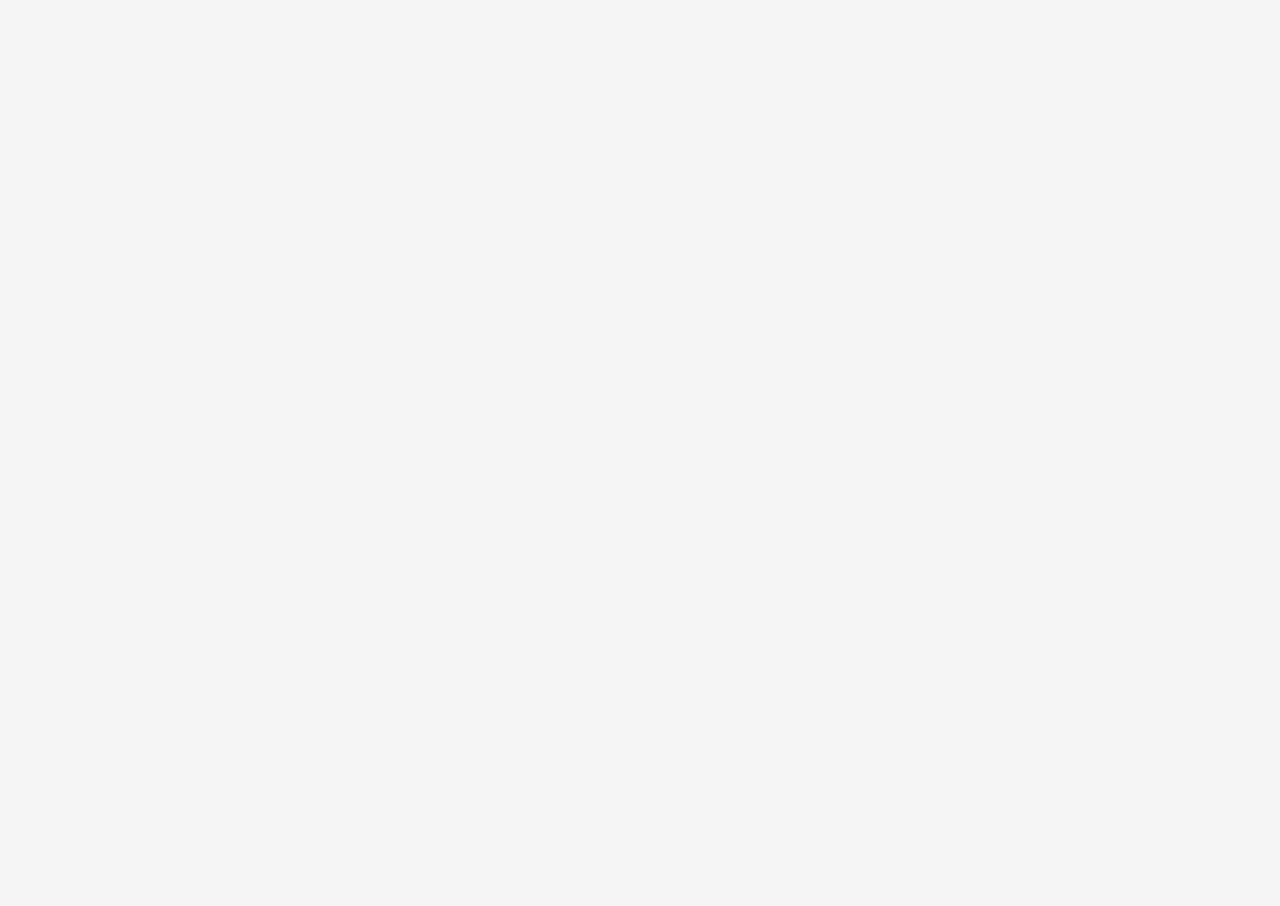
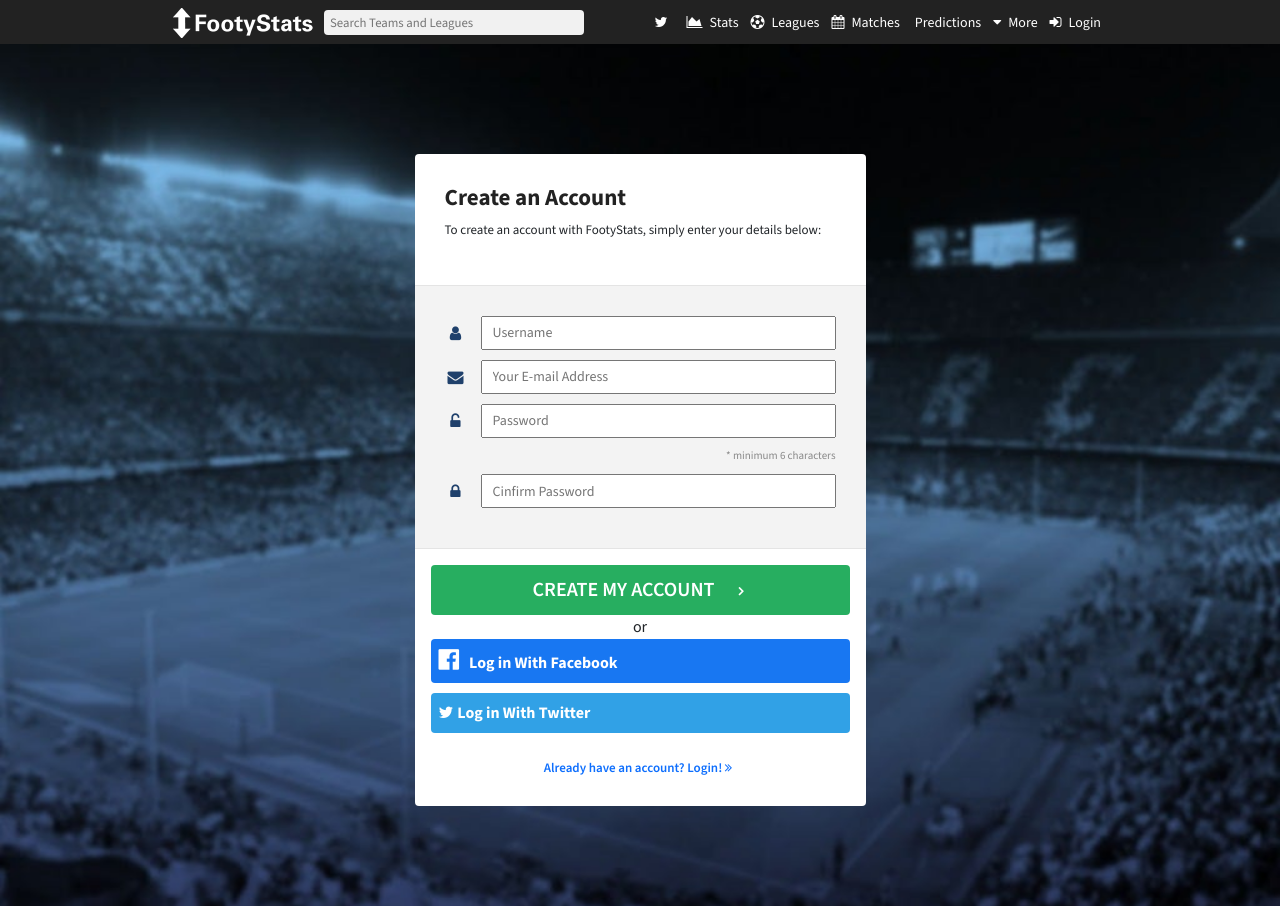
Before and after one commit to AntonioCassian/footy-stats, a Vue app: page /register in a window 1280 px wide. Before the commit the page ends 800 px from the top, so only its background shows below. Built offline with nearby package versions, Linux system fonts and the light colour scheme.

Commit message:
feat: registration page created

```diff
--- a/src/components/Form/Button.vue
+++ b/src/components/Form/Button.vue
@@ -17,7 +17,7 @@ export default{
         width: 100%;
         padding: 0.5em 0;
         text-align: center;
-        font-size: 1.4em;
+        font-size: 20px;
         text-transform: uppercase;
         cursor: pointer;
         background: #27ae60;
@@ -29,4 +29,10 @@ export default{
     .submit-form:hover {
         opacity: 0.8;
     }
+
+    .submit-form > i {
+        font-size: 14px;
+        padding-left: 20px;
+        font-weight: 900;
+    }
 </style>
--- a/src/components/Form/Link.vue
+++ b/src/components/Form/Link.vue
@@ -1,5 +1,5 @@
 <template>
-    <div class="links-form lastf">
+    <div class="links-form">
         <a href="" class="reg">
             {{text}}
             <i class="fa fa-angle-double-right" aria-hidden="true"></i>
--- a/src/router/index.js
+++ b/src/router/index.js
@@ -6,6 +6,7 @@ import Leagues from '@/views/Leagues.vue'
 import Matches from '@/views/Matches.vue'
 import Prediction from '@/views/Prediction.vue'
 import Login from '@/views/Login.vue'
+import Register from '@/views/Register.vue'
 
 Vue.use(VueRouter)
 
@@ -39,6 +40,11 @@ const routes = [
     path: '/login',
     name: 'login',
     component: Login
+  },
+  {
+    path: '/register',
+    name: 'registe',
+    component: Register
   }
 ]
 
--- a/src/views/Login.vue
+++ b/src/views/Login.vue
@@ -119,6 +119,7 @@ export default {
         background: #1877f2;
         color: #fff;
         padding: 8px;
+        border-radius: 4px;
     }
     .li-ft {
         color: #fff;
@@ -135,6 +136,7 @@ export default {
     .foot-twt {
         background: #31a1e6;
         padding: 8px;
+        border-radius: 4px;
     }
     .li-twt {
         color: #fff;
--- /dev/null
+++ b/src/views/Register.vue
@@ -0,0 +1,77 @@
+<template>
+    <div class="login">
+        <Header />
+        <div class="area-log">
+            <b-container>
+                <b-row class="justify-content-center" align-v="center">
+                    <b-col col md="5" sm="12" class="centered" >
+                        <div class="wrapper-form">
+                            <div class="form-head">
+                                <SubTitle class="log" sub="Create an Account" paragraph="To create an account with FootyStats, simply enter your details below:"/>
+                            </div>
+                            <form>
+                                <div class="bod">
+                                    <Input icon="fa fa-user" type="email" place="Username" :model="user.email"/>
+                                    <Input icon="fa fa-envelope" type="email" place="Your E-mail Address" :model="user.email"/>
+                                    <Input icon="fa fa-unlock-alt" type="password" place="Password" :model="user.senha" />
+                                    <p class="ipt-min-txt">* minimum 6 characters</p>
+                                    <Input icon="fa fa-lock" type="password" place="Cinfirm Password" :model="user.senha" />
+                                </div>
+                                <div class="foot">
+                                    <Button text="Create my account" icon="fa fa-angle-right" type="submit"/>
+                                    <p class="text-center mb-0">or</p>
+                                    <div class="foot-icons">
+                                        <div class="feed-form foot-face">
+                                            <a href="" class="li-ft">
+                                                <i class="fa fa-facebook-official ic" aria-hidden="true"></i>
+                                                <span class="txt">Log in With Facebook</span>
+                                            </a>
+                                        </div>
+                                        <div class="feed-form foot-twt">
+                                            <a href="" class="li-twt">
+                                                <i class="fa fa-twitter" aria-hidden="true"></i>
+                                                <span class="txt twt">Log in With Twitter</span>
+                                            </a>
+                                        </div>
+                                    </div>
+
+                                    <Link text="Already have an account? Login!  "/>
+
+                                </div>
+                            </form>
+                        </div>
+                    </b-col>
+                </b-row>
+            </b-container>
+        </div>
+    </div>
+</template>
+
+<script>
+import Header from '@/components/template/Header.vue'
+import SubTitle from '@/components/template/SubTitle.vue'
+import Input from '@/components/Form/Input.vue'
+import Button from '@/components/Form/Button.vue'
+import Link from '@/components/Form/Link.vue'
+export default {
+    name: 'Register',
+    components: {SubTitle, Header, Input, Button, Link},
+    data(){
+        return {
+            user: {
+                email: '',
+                senha: ''
+            }
+        }
+    }
+}
+</script>
+
+<style>
+.ipt-min-txt {
+    font-size: 11px;
+    color: #888!important;
+    text-align: right;
+    margin-bottom: 10px;
+}
+</style>
```
